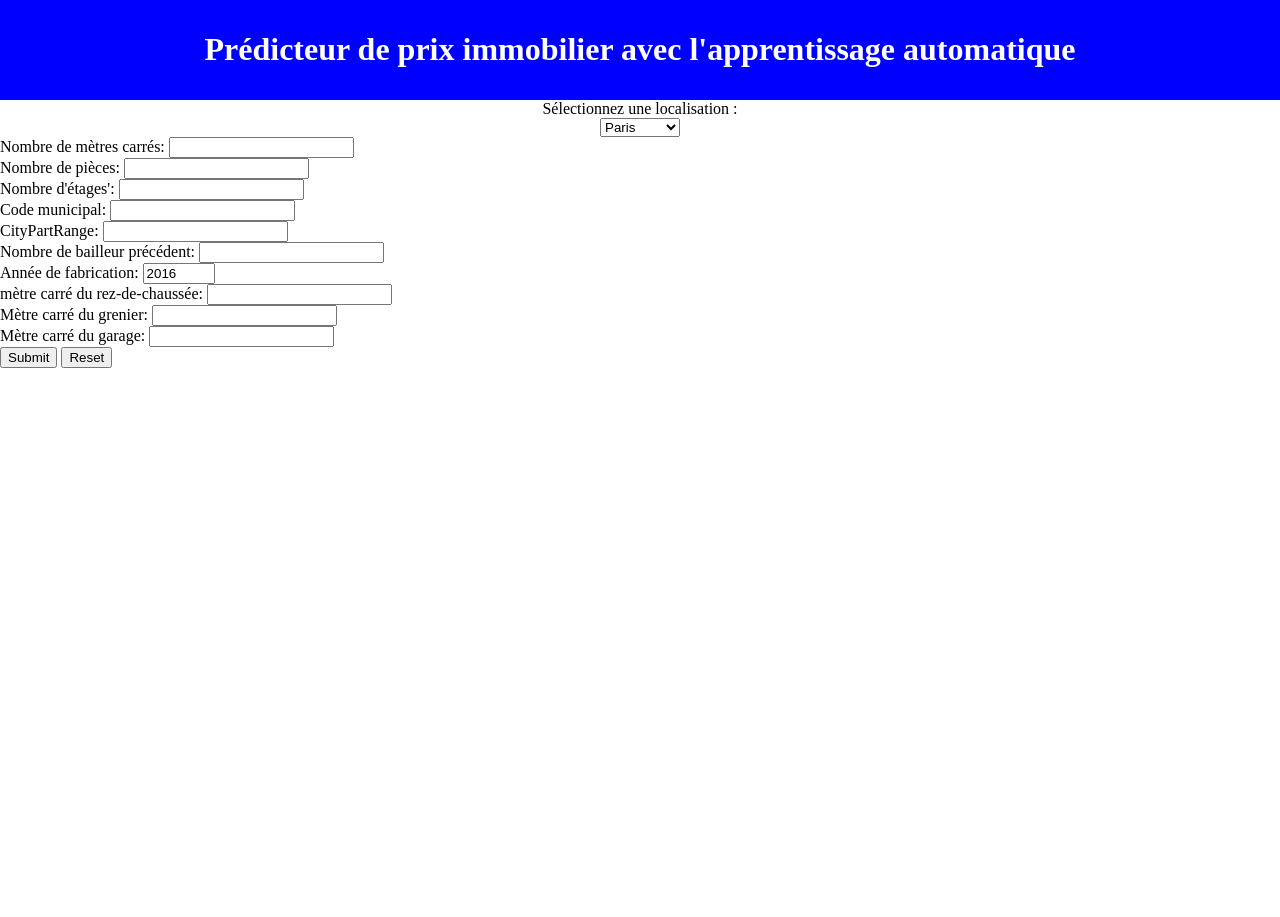
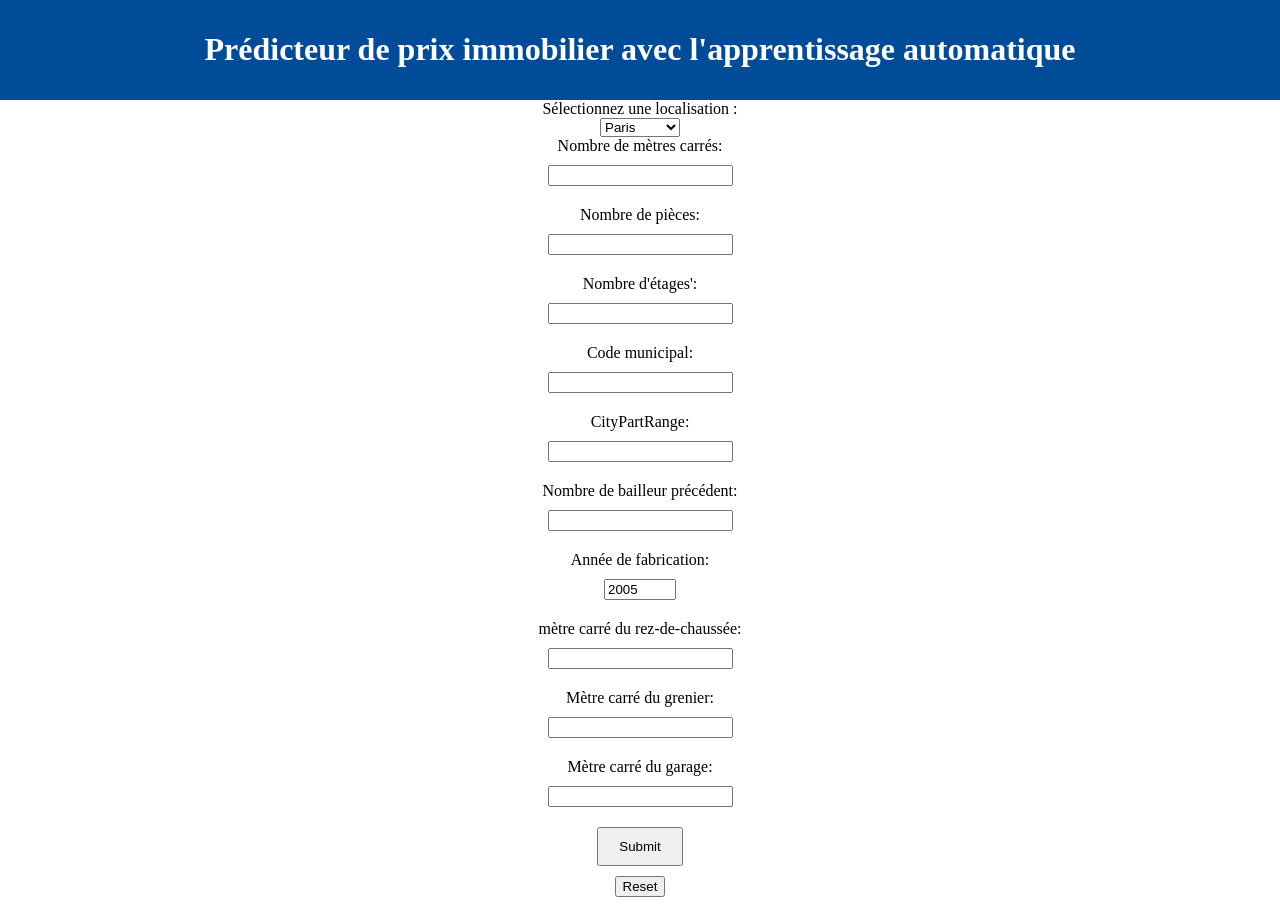
Before and after one commit to KCHANFOUR/ML_Immo, a Flask app: page / in a window 1280 px wide. Before the commit the page ends 368 px from the top, so only its background shows below. Run offline with Flask 3, Linux system fonts and the light colour scheme; parts of the project's set-up code (start-up, migrations or seed data) failed here and were passed over.

Commit message:
Improve web design 1

```diff
--- a/templates/home.html
+++ b/templates/home.html
@@ -1,7 +1,7 @@
 <!DOCTYPE html>
 <html>
 <head>
-  <title>Prédicteur de prix immobilier avec l'apprentissage automatique</title>
+  <title>Prédicteur de prix immobilier avec la régression linéaire</title>
   <style>
     body {
       margin: 0;
@@ -9,7 +9,7 @@
     }
 
     .header {
-      background-color: blue;
+      background-color: #004C99;
       color: white;
       padding: 10px;
       text-align: center;
@@ -19,8 +19,26 @@
       display: flex;
       flex-direction: column;
       align-items: center;
+    }
 
+    .form-container {
+      width: 400px;
+      margin: 0 auto;
+      text-align: center;
+    }
 
+    .form-group {
+      margin-bottom: 20px;
+    }
+
+    .form-group label {
+      display: block;
+      margin-bottom: 10px;
+    }
+    .form-group input[type="submit"] {
+      width: auto;
+      padding: 10px 20px;
+      margin-bottom: 10px;
     }
   </style>
 </head>
@@ -38,41 +56,55 @@
       <!-- Add more options as needed -->
         </select>
     </div>
+    <div class="form-container">
         <form method="POST" action="{{ url_for('submit_form') }}">
+            <div class="form-group">
                 <label for="squareMeters">Nombre de mètres carrés:</label>
                 <input type="number" id="squareMeters" name="squareMeters"><br>
-
+            </div>
+            <div class="form-group">
                 <label for="numberOfRooms">Nombre de pièces:</label>
                 <input type="number" id="numberOfRooms" name="numberOfRooms"><br>
-
+            </div>
+            <div class="form-group">
                 <label for="floors">Nombre d'étages':</label>
                 <input type="num" id="floors" name="floors"><br>
-
+            </div>
+            <div class="form-group">
                 <label for="cityCode">Code municipal:</label>
                 <input type="text" id="cityCode" name="cityCode"><br>
-
+            </div>
+            <div class="form-group">
                 <label for="cityPartRange">CityPartRange:</label>
                 <input type="num" id="cityPartRange" name="cityPartRange"><br>
-
+            </div>
+            <div class="form-group">
                 <label for="numPrevOwners">Nombre de bailleur précédent:</label>
                 <input type="num" id="numPrevOwners" name="numPrevOwners"><br>
-
+            </div>
+            <div class="form-group">
                 <label for="made">Année de fabrication:</label>
-    <input type="number" id="made" name="made" min="1900" max="2099" step="1" value="2016"><br>
-
-
+                <input type="number" id="made" name="made" min="1900" max="2099" step="1" value="2005"><br>
+            </div>
+            <div class="form-group">
                 <label for="basement">mètre carré du rez-de-chaussée:</label>
                 <input type="num" id="basement" name="basement"><br>
-
+            </div>
+            <div class="form-group">
                 <label for="attic">Mètre carré du grenier:</label>
                 <input type="num" id="attic" name="attic"><br>
-
+            </div>
+            <div class="form-group">
                 <label for="garage">Mètre carré du garage:</label>
                 <input type="num" id="garage" name="garage"><br>
+            </div>
+            <div class="form-group">
+                <input type="submit" value="Submit"><br>
+                <input type="reset" value="Reset">
+            </div>
 
-    <input type="submit" value="Submit">
-    <input type="reset" value="Reset">
         </form>
+  </div>
   <!-- Rest of your content here -->
 
 </body>
```
Lines whose indentation alone changed are shown as unchanged.
